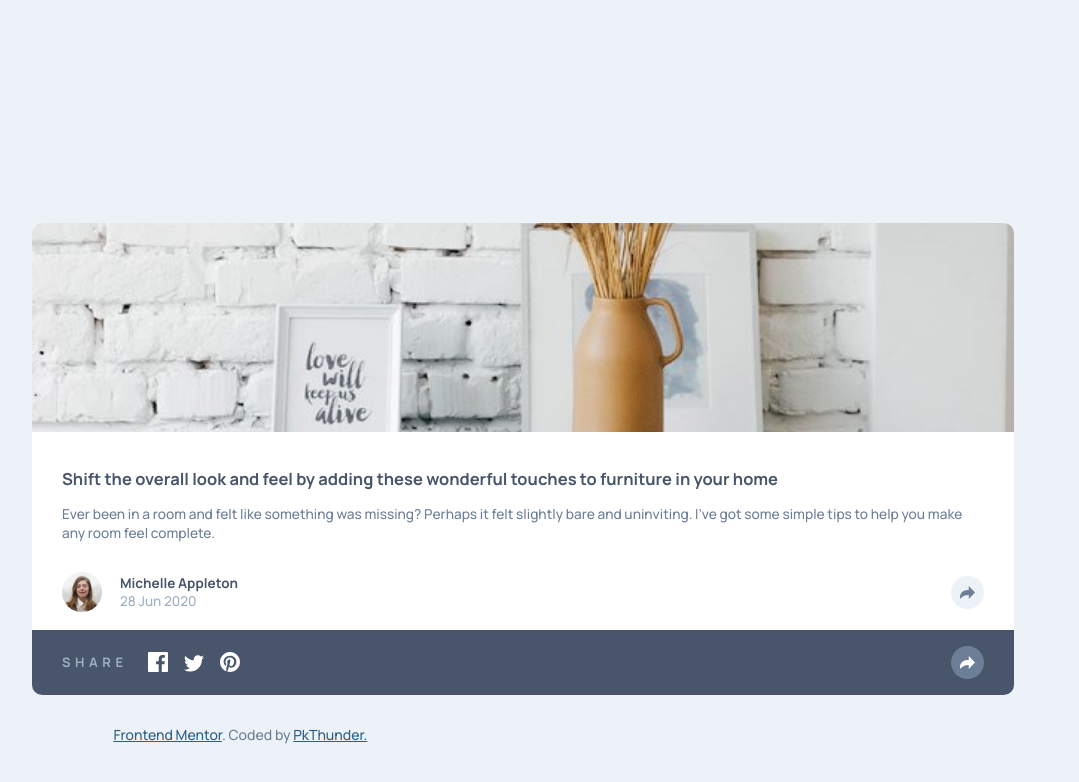
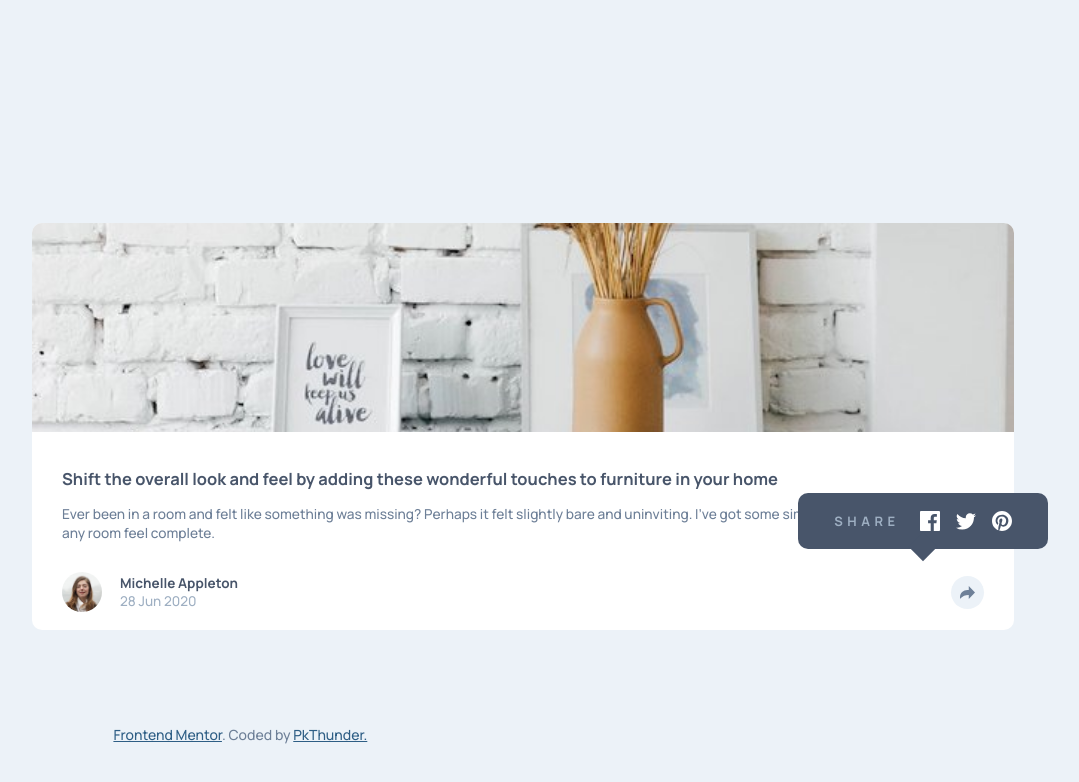
Before and after one commit to pkthunder87/article-preview, a React (Vite) app: page / in a window 1280 px wide. Both pictures are taken after a click on the button 1084 px from the left and 592 px from the top of the page. Shown: the top 782 px of the page, without its empty margins (117-1196 px from the left). Built offline with nearby package versions, Linux system fonts and the light colour scheme.

Commit message:
Style: Add modal share styles for desktop

```diff
--- a/src/App.jsx
+++ b/src/App.jsx
@@ -1,4 +1,4 @@
-import { useEffect, useState } from "react";
+import { useEffect, useRef, useState } from "react";
 import AppLayout from "./components/AppLayout";
 import ArticleImage from "./components/ArticleImage";
 import ArticleInfo from "./components/ArticleInfo";
@@ -12,6 +12,15 @@ function App() {
 
   const [isMobile, setIsMobile] = useState(false);
 
+  const bodyRef = useRef();
+
+  const handleClick = (e) => {
+    console.log(e);
+    if (bodyRef.current !== e.target) {
+      setShowShare(false);
+    }
+  };
+
   useEffect(() => {
     if (window.innerWidth < 440) setIsMobile(true);
   }, []);
@@ -20,11 +29,11 @@ function App() {
     return (
       <div>
         <AppLayout>
-          <div className="article">
+          <div ref={bodyRef} onClick={handleClick} className="article">
             <ArticleImage />
             <ArticleInfo />
             {showShare ? (
-              <ArticleShare setShowShare={setShowShare} />
+              <ArticleShare setShowShare={setShowShare} isMobile={isMobile} />
             ) : (
               <ArticleProfile setShowShare={setShowShare} />
             )}
--- a/src/components/ArticleShare.jsx
+++ b/src/components/ArticleShare.jsx
@@ -1,9 +1,18 @@
+import { useRef } from "react";
 import IconLink from "./IconLink";
 import ShareButton from "./ShareButton";
 
-function ArticleShare({ setShowShare }) {
+function ArticleShare({ setShowShare, isMobile }) {
+  const shareRef = useRef();
+
+  const handleClick = (e) => {
+    if (shareRef.current !== e.target) {
+      setShowShare(false);
+    }
+  };
+
   return (
-    <div className="article-share">
+    <div ref={shareRef} onClick={handleClick} className="article-share">
       <div className="article-share--left">
         <h2 className="article-share__title">Share</h2>
         <ul className="list">
@@ -13,11 +22,13 @@ function ArticleShare({ setShowShare }) {
         </ul>
       </div>
 
-      <ShareButton
-        setShowShare={setShowShare}
-        bgColor={"hsl(214deg, 17%, 51%)"}
-        fill="white"
-      />
+      {isMobile && (
+        <ShareButton
+          setShowShare={setShowShare}
+          bgColor={"hsl(214deg, 17%, 51%)"}
+          fill="white"
+        />
+      )}
     </div>
   );
 }
--- a/src/sass/_components.scss
+++ b/src/sass/_components.scss
@@ -31,6 +31,7 @@
 .article {
   border-radius: 10px;
   background-color: hsl(var(--color-white));
+  position: relative;
 
   &-image {
     border-radius: 10px 10px 0 0;
@@ -109,6 +110,29 @@
 
     background-color: hsl(var(--color-dark-grayish-blue));
 
+    @media (min-width: 500px) {
+      height: 56px;
+      width: 250px;
+      border-radius: 10px;
+      justify-content: center;
+
+      position: absolute;
+      left: 78%;
+      bottom: 20%;
+
+      &:before {
+        content: " ";
+        display: block;
+        position: absolute;
+        left: 46%;
+        bottom: -8px;
+        width: 20px;
+        height: 20px;
+        background-color: hsl(var(--color-dark-grayish-blue));
+        transform: rotate(45deg);
+      }
+    }
+
     &__title {
       color: hsl(var(--color-grayish-blue));
       font-size: 1.3rem;
```
